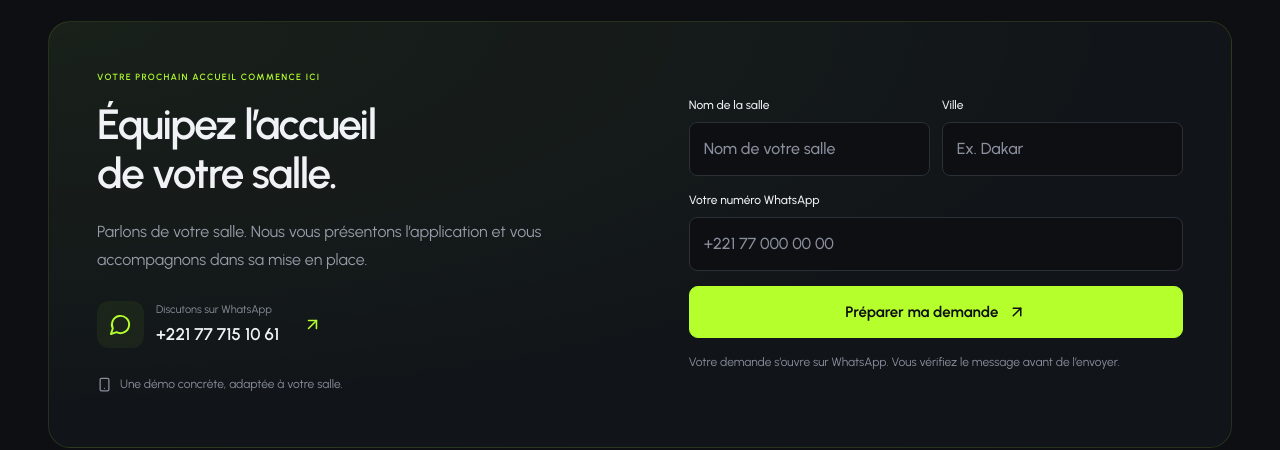
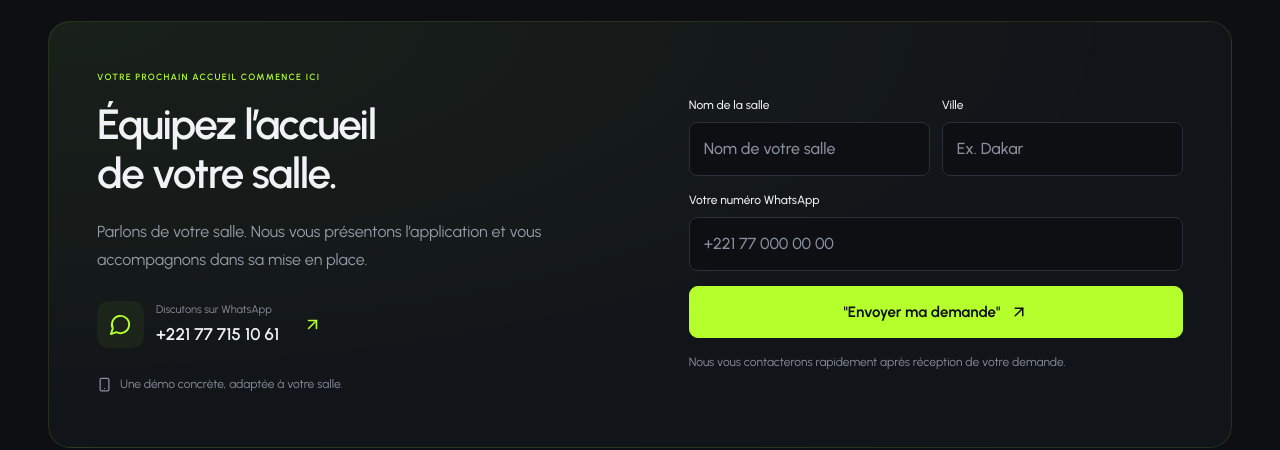
Before and after one commit to JulesBestDev176/gympass_web, a Next.js app: page / in a window 1280 px wide. Shown: the part 9340-9790 px from the top of the page. Built offline with nearby package versions, Linux system fonts and the light colour scheme; no server answers.

Commit message:
feat: update contact form to use API for form submission and improve loading states

```diff
--- a/src/components/contact-form.tsx
+++ b/src/components/contact-form.tsx
@@ -1,16 +1,39 @@
 "use client";
 
-import { ArrowUpRight, MessageCircle } from "lucide-react";
+import { ArrowUpRight } from "lucide-react";
 import { useState, type FormEvent } from "react";
-import { whatsappLink } from "@/lib/contact";
+
+const API_URL = process.env.NEXT_PUBLIC_API_URL ?? "https://api.gympass.minifootapp.com";
+
+type SubmitState = "idle" | "loading" | "success" | "error";
 
 export function ContactForm() {
-  const [draft, setDraft] = useState<string | null>(null);
-  function submit(event: FormEvent<HTMLFormElement>) {
+  const [status, setStatus] = useState<SubmitState>("idle");
+
+  async function submit(event: FormEvent<HTMLFormElement>) {
     event.preventDefault();
-    const data = new FormData(event.currentTarget);
-    const message = `Bonjour, je souhaite une démonstration de GymPass.\nSalle : ${String(data.get("gym")).trim()}\nVille : ${String(data.get("city")).trim()}\nMon numéro WhatsApp : ${String(data.get("phone")).trim()}`;
-    setDraft(whatsappLink(message));
+    const form = event.currentTarget;
+    const data = new FormData(form);
+    const gym = String(data.get("gym")).trim();
+    const city = String(data.get("city")).trim();
+    const phone = String(data.get("phone")).trim();
+
+    setStatus("loading");
+    try {
+      const res = await fetch(`${API_URL}/api/v1/contact`, {
+        method: "POST",
+        headers: { "Content-Type": "application/json" },
+        body: JSON.stringify({ gym, city, phone }),
+      });
+      if (!res.ok) throw new Error(`HTTP ${res.status}`);
+      setStatus("success");
+      form.reset();
+    } catch {
+      setStatus("error");
+    }
   }
-  return <form onSubmit={submit} onChange={() => setDraft(null)} className="contact-form"><div className="grid gap-3 sm:grid-cols-2"><label>Nom de la salle<input name="gym" placeholder="Nom de votre salle" autoComplete="organization" required maxLength={100} pattern=".*\S.*" /></label><label>Ville<input name="city" placeholder="Ex. Dakar" autoComplete="address-level2" required maxLength={100} pattern=".*\S.*" /></label></div><label>Votre numéro WhatsApp<input name="phone" type="tel" placeholder="+221 77 000 00 00" autoComplete="tel" required pattern="[+0-9 \(\)\-]{9,20}" maxLength={20} /></label><button className="button button-primary w-full justify-center" type="submit">Préparer ma demande <ArrowUpRight size={18} /></button><p className="text-xs leading-relaxed text-muted">Votre demande s’ouvre sur WhatsApp. Vous vérifiez le message avant de l’envoyer.</p>{draft && <div role="status" className="contact-ready"><p>Votre demande est prête.</p><a className="button button-primary mt-3 w-full justify-center" href={draft} target="_blank" rel="noopener noreferrer"><MessageCircle size={18} />Ouvrir WhatsApp</a></div>}</form>;
+
+  const isLoading = status === "loading";
+
+  return <form onSubmit={submit} onChange={() => status === "error" && setStatus("idle")} className="contact-form"><div className="grid gap-3 sm:grid-cols-2"><label>Nom de la salle<input name="gym" placeholder="Nom de votre salle" autoComplete="organization" required maxLength={100} pattern=".*\S.*" /></label><label>Ville<input name="city" placeholder="Ex. Dakar" autoComplete="address-level2" required maxLength={100} pattern=".*\S.*" /></label></div><label>Votre numéro WhatsApp<input name="phone" type="tel" placeholder="+221 77 000 00 00" autoComplete="tel" required pattern="[+0-9 \(\)\-]{9,20}" maxLength={20} /></label><button className="button button-primary w-full justify-center" type="submit" disabled={isLoading}>{isLoading ? "Envoi en cours…" : <>"Envoyer ma demande" <ArrowUpRight size={18} /></>}</button><p className="text-xs leading-relaxed text-muted">Nous vous contacterons rapidement après réception de votre demande.</p>{status === "success" && <div role="status" className="contact-ready"><p>Demande envoyée ! Nous vous contacterons rapidement.</p></div>}{status === "error" && <p className="text-xs" style={{ color: "red" }}>Erreur d&apos;envoi. Veuillez réessayer.</p>}</form>;
 }
```
Also changed, not shown: 1 other file (tests, documents, lock files or other folders).
